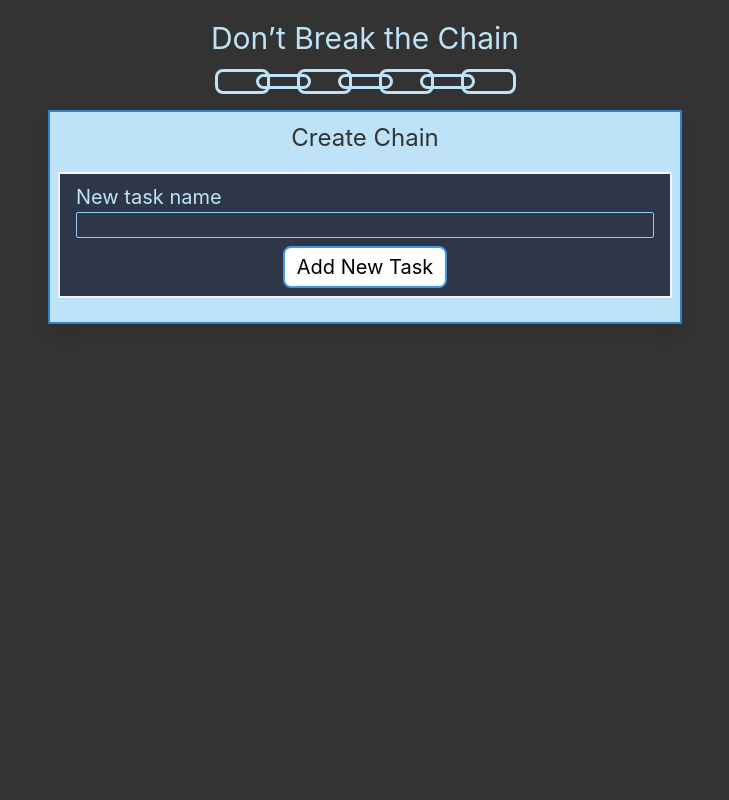
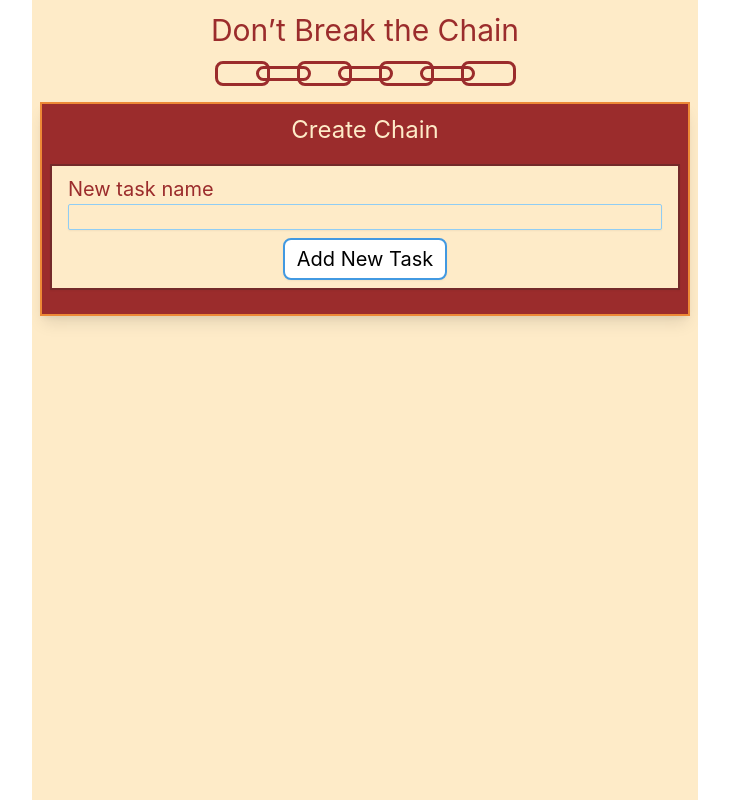
Before and after one commit to ikeshark/the-chain, a Svelte app: page / in a window 1280 px wide. Shown: the whole page, without its empty margins (275-1004 px from the left). Built offline with nearby package versions, Linux system fonts and the light colour scheme.

Commit message:
theming progress

```diff
--- a/src/App.svelte
+++ b/src/App.svelte
@@ -23,23 +23,30 @@
 
 	const themes = {
 		day: {
-			bg: '',
-			text: 'text-red-200',
-			accent: '',
+			bg: 'bg-orange-200',
+			border: 'border-red-900',
+			text: 'text-red-800',
+			invertBg: 'bg-red-800',
+			invertBorder: 'border-orange-500',
+			invertText: 'text-orange-200',
 		},
 		night: {
 			bg: 'bg-gray-800',
+			border: 'border-blue-100',
 			text: 'text-blue-200',
-			accent: '',
+			invertBg: 'bg-blue-200',
+			invertBorder: 'border-blue-600',
+			invertText: 'text-gray-800',
 		},
 	}
-
-	let theme = themes.night;
+	// optional night invertBorder = border-gray-500
+	// optional night bg = bg-blue-900
+	let theme = themes.day;
 
 	onMount(() => {
 		if (localStorage.tasks) {
 			isFirstTime = false;
-			tab = 'today';
+			tab = 'profile';
 			tasks = JSON.parse(localStorage.getItem('tasks'));
 			const currentChain = JSON.parse(localStorage.getItem('currentChain'));
 
@@ -60,8 +67,6 @@
 			if (localStorage.longestStreak) {
 				longestStreak = parseInt(localStorage.getItem('longestStreak'));
 			}
-
-			if (day.getTime() > new Date().getTime()) tab = 'today'
 
 		} else {
 			tab = 'edit';
@@ -147,7 +152,7 @@
 
 <Tailwindcss />
 
-<div class="p-2">
+<div class={`p-2 h-screen mx-auto relative overflow-hidden ${theme.bg}`}>
 	<h1 class={`text-3xl mb-2 text-center ${theme.text}`}>Don’t Break the Chain</h1>
 	<div class={`flex items-center justify-center mb-4 ${theme.text}`}>
 		<div class="chain"></div>
@@ -175,7 +180,7 @@
 		</div>
 		{#if isToday}
 		<button
-		  class="fixed bottom-0 left-0 m-4 border-gray-800 border-solid bg-gray-200 py-1 px-3 text-2xl font-bold rounded-lg border-2"
+		  class="absolute bottom-0 left-0 m-4 border-gray-800 border-solid bg-gray-200 py-1 px-3 text-2xl font-bold rounded-lg border-2"
 		  on:click={submitDay}
 		>
 		  Submit
@@ -185,6 +190,7 @@
 	{#if tab === 'edit'}
 		<div in:scale={{delay: 400}} out:scale={{delay: 0}}>
 			<EditChain
+				{theme}
 				{isFirstTime}
 				{tasks}
 				on:submitChain={submitChain}
@@ -193,11 +199,11 @@
 	{/if}
 	{#if tab === 'calendar'}
 		<div in:scale={{delay: 400}} out:scale={{delay: 0}}>
-			<Calendar {history} />
+			<Calendar {theme}  {history} />
 		</div>
 	{:else if tab === 'profile'}
 		<div in:scale={{delay: 400}} out:scale>
-			<User {theme} on:changeTheme={changeTheme} />
+			<User {themes} {theme} on:changeTheme={changeTheme} />
 		</div>
 	{/if}
 </div>
@@ -213,7 +219,7 @@
 
 {#if isNav}
 	<nav
-		class="mobileNav z-10 fixed rounded-full bg-blue-200 border-4 border-solid border-blue-100 shadow-lg"
+		class={`mobileNav z-10 fixed rounded-full ${theme.invertBg} border-4 border-solid ${theme.border} shadow-lg`}
 		in:scale={{ start: 0.2 }}
 		out:scale={{ easing: quadIn, start: 0.2, duration: 200 }}
 	>
--- a/src/Calendar.svelte
+++ b/src/Calendar.svelte
@@ -1,5 +1,6 @@
 <script>
   export let history;
+  export let theme;
 </script>
 
 <div class="text-blue-200">
--- a/src/EditChain.svelte
+++ b/src/EditChain.svelte
@@ -4,6 +4,7 @@
 
 	export let tasks;
 	export let isFirstTime;
+	export let theme;
 
 	let titles = tasks.map(task => task.title);
 	let newTitle = '';
@@ -35,12 +36,15 @@
 	}
 </script>
 
-<div class="border-blue-600 border-2 p-2 shadow-lg z-10 bg-blue-200 relative">
-	<h2 class="text-2xl text-center">{isFirstTime ? 'Create' : 'Edit'} Chain</h2>
+<div class={`${theme.invertBorder} border-2 p-2 shadow-lg z-10 ${theme.invertBg} relative`}>
+	<h2 class={`${theme.invertText} text-2xl text-center`}>{isFirstTime ? 'Create' : 'Edit'} Chain</h2>
 
-	<ul id="scroll" class="mb-4 overflow-y-scroll text-blue-200">
+	<ul id="scroll" class={`${theme.text} mb-4 overflow-y-scroll`}>
 		{#each titles as title}
-			<li class="py-1 px-2 shadow-sm border border-blue-100 bg-blue-900 text-xl flex justify-between items-center last:mb-10">
+			<li class={
+				`flex justify-between items-center last:mb-10 py-1 px-2
+				shadow-sm border ${theme.border} ${theme.bg} text-xl`
+			}>
 				<span>{title}</span>
 
 				<button
@@ -54,11 +58,14 @@
 	</ul>
 
 	<form on:submit|preventDefault={addTask}
-		class="py-2 px-4 mb-4 border-2 border-blue-100 border-solid shadow-sm bg-gray-800 text-blue-200">
+		class={
+			`py-2 px-4 mb-4
+			border-2 border-solid ${theme.text} ${theme.border} ${theme.bg} shadow-sm`
+		}>
 
 		<label class="mb-2">
 			<span class="text-xl">New task name</span>
-			<input class="w-full shadow-sm border-blue-300 bg-gray-800" bind:value={newTitle} />
+			<input class={`w-full shadow-sm border-blue-300 ${theme.bg}`} bind:value={newTitle} />
 		</label>
 		<button
 			class="text-black border-2 bg-white border-solid rounded-lg shadow-sm border-blue-500 px-3 py-1 block mx-auto text-xl"
--- a/src/Tailwindcss.svelte
+++ b/src/Tailwindcss.svelte
@@ -6,6 +6,6 @@
   body {
     max-width: 666px;
     margin: 0 auto;
-    background-color: #333;
+    padding: 0px;
   }
 </style>
--- a/src/Today.svelte
+++ b/src/Today.svelte
@@ -35,9 +35,11 @@
 
 <div
   id="scroll"
-  class="border-gray-500 border-2 p-2 shadow-lg overflow-y-scroll bg-blue-200"
->
-  <h2 class="text-2xl text-center">
+  class={`
+		 ${theme.invertBorder} border-2 p-2 shadow-lg overflow-y-scroll
+		${theme.invertBg}
+`}>
+  <h2 class={`text-2xl text-center mb-2 ${theme.invertText}`}>
     {day.toLocaleDateString('en', {
 			month: 'long',
 			day: 'numeric',
@@ -48,10 +50,10 @@
   {#each tasks as { title, id, isCompleted }}
     <label class={`
 			py-1 px-2 mb-1 shadow-sm
-			border border-blue-100 bg-blue-900
-			${theme.text}
+			border ${theme.border}
+			${theme.text} ${theme.bg}
 			text-xl last:mb-12
-			`}>
+		`}>
     	{title}
 
     	{#if isToday}
--- a/src/User.svelte
+++ b/src/User.svelte
@@ -3,12 +3,12 @@
   const dispatch = createEventDispatcher();
 
   export let theme;
+  export let themes;
 
   function changeTheme(e) {
     dispatch('changeTheme', { newTheme: e.target.value })
   }
   function setTheme(e) {
-    console.log(e)
     dispatch('changeTheme', { newTheme: e.theme.value })
   }
 </script>
@@ -17,19 +17,25 @@
   class={`${theme.text}`}
   on:submit|preventDefault={setTheme}
 >
-  <label>
-    day
+  <label class="border-black border-2 border-solid p-4">
+    <span class="text-xl text-center block font-bold mb-2">Day</span>
     <input
       name="theme"
+      class="opacity-0"
       type="radio" value="day"
       on:change={changeTheme}>
+    <span class={`${themes.day.bg} w-10 h-10 inline-block border border-solid border-black`}></span>
+    <span class={`${themes.day.invertBg} w-10 h-10 inline-block border border-solid border-black`}></span>
   </label>
-  <label>
-    night
+  <label class="border-black border-2 border-solid p-4">
+    <span class="text-xl text-center block font-bold mb-2">Night</span>
     <input
       name="theme"
+      class="opacity-0"
       type="radio" value="night"
       on:change={changeTheme}>
+      <span class={`${themes.night.bg} w-10 h-10 inline-block border border-solid border-black`}></span>
+      <span class={`${themes.night.invertBg} w-10 h-10 inline-block border border-solid border-black`}></span>
   </label>
   <button type="submit">Set preference</button>
 </form>
```
